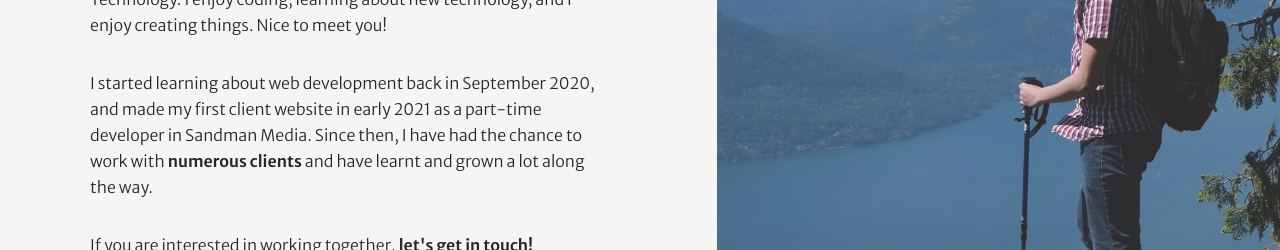
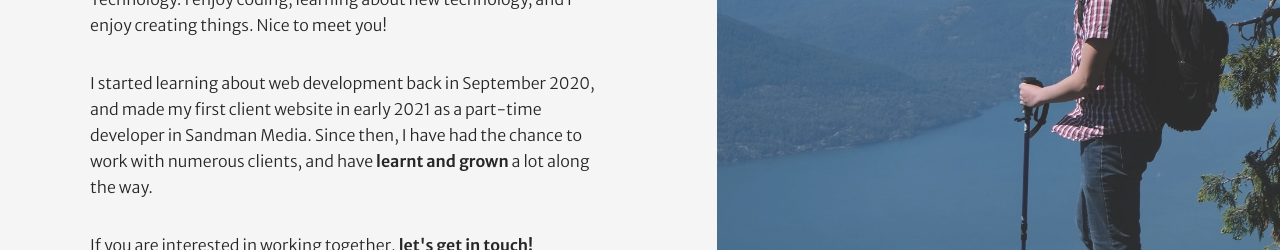
Before and after one commit to corn-flour/personal-portfolio, a Next.js app: page /about in a window 1280 px wide. Shown: the part 337-587 px from the top of the page. Built offline with nearby package versions, Linux system fonts and the light colour scheme.

Commit message:
fix: about page link pos change

```diff
--- a/src/pages/about.tsx
+++ b/src/pages/about.tsx
@@ -47,11 +47,11 @@ const About: NextPage = () => {
                             September 2020, and made my first client website in
                             early 2021 as a part-time developer in Sandman
                             Media. Since then, I have had the chance to work
-                            with{' '}
+                            with numerous clients, and have&nbsp;
                             <UnderlineLink href='/projects'>
-                                numerous clients
-                            </UnderlineLink>{' '}
-                            and have learnt and grown a lot along the way.
+                                learnt and grown
+                            </UnderlineLink>
+                            &nbsp;a lot along the way.
                         </Paragraph>
 
                         <Paragraph className='md:mr-[10%]'>
```
